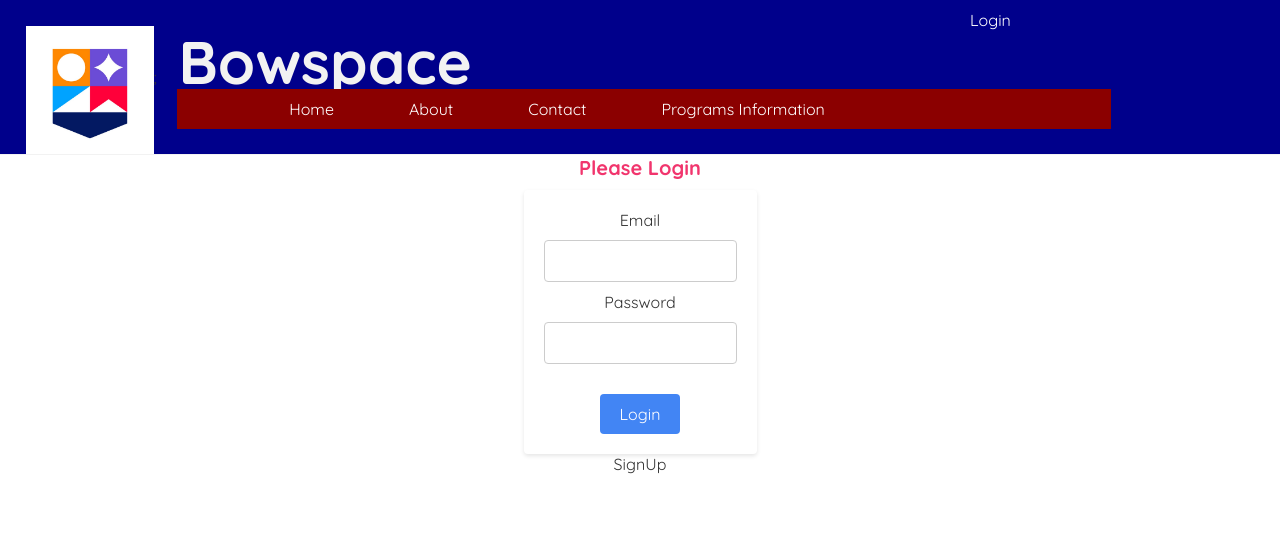
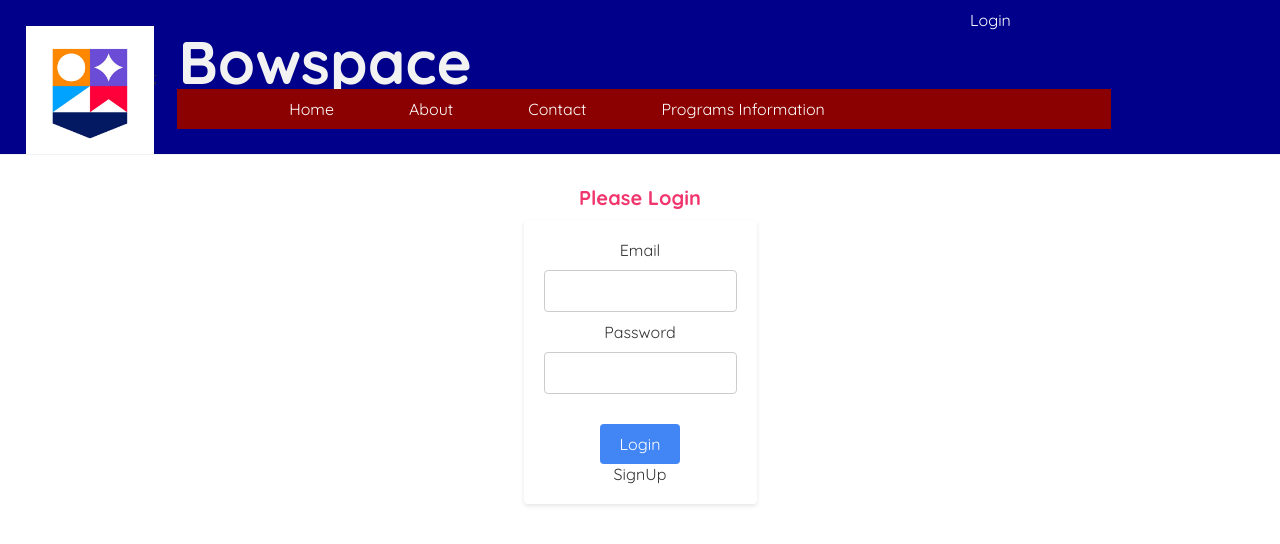
Before and after one commit to danielkakiuthi/SODV2201_Bowspace, a React (Create React App) app in the folder client/: page / in a window 1280 px wide. Shown: the top 544 px of the page. Built offline with nearby package versions, Linux system fonts and the light colour scheme; no server answers.

Commit message:
fix: small bug fixes

```diff
--- a/client/src/Components/Routes/LoggedOutRoutes.js
+++ b/client/src/Components/Routes/LoggedOutRoutes.js
@@ -13,6 +13,8 @@ const AdminLoggedOutRoutes = ({ setToken, loggedUser, setLoggedUser, users, prog
     <>
         <BrowserRouter>
           <Header loggedUser={loggedUser}/>
+
+          <div className="content">
             <Routes>
               {/* Public Routes */}
               <Route index path='/' element={ <Login setToken={setToken} setLoggedUser={setLoggedUser} users={users} /> } />
@@ -25,6 +27,7 @@ const AdminLoggedOutRoutes = ({ setToken, loggedUser, setLoggedUser, users, prog
               <Route path='/signUp' element={ <AddUser /> } />
               <Route path='/logout' element={ <Logout setToken={setToken} setLoggedUser={setLoggedUser} /> } />
             </Routes>
+          </div>
         </BrowserRouter>
       </>
   );
--- a/client/src/Pages/Admin/Add/AddUser.js
+++ b/client/src/Pages/Admin/Add/AddUser.js
@@ -132,7 +132,6 @@ const AddUser = () => {
         { !isPending && <button>Add User</button> }
         { isPending && <button disabled>Loading User...</button> }
       </form>
-      <a href="/login">Login</a>
 
     </div>
   );
--- a/client/src/Pages/Login.js
+++ b/client/src/Pages/Login.js
@@ -58,8 +58,8 @@ const Login = ({ setToken, setLoggedUser, users }) => {
         <div>
           <button type="submit">Login</button>
         </div>
+        <a href="/signUp">SignUp</a>
       </form>
-      <a href="/signUp">SignUp</a>
 
     </div>
   );
--- a/client/src/index.css
+++ b/client/src/index.css
@@ -269,7 +269,7 @@ h2 {
    ------------------------------------------------ CONTENT --------------------------------------------------------------
    ------------------------------------------------------------------------------------------------------------------------------------ */
 .content {
-  max-width: 100%;
+  max-width: 75%;
   margin: 20px auto;
   padding: 10px;
 }
```
Lines whose indentation alone changed are shown as unchanged.
